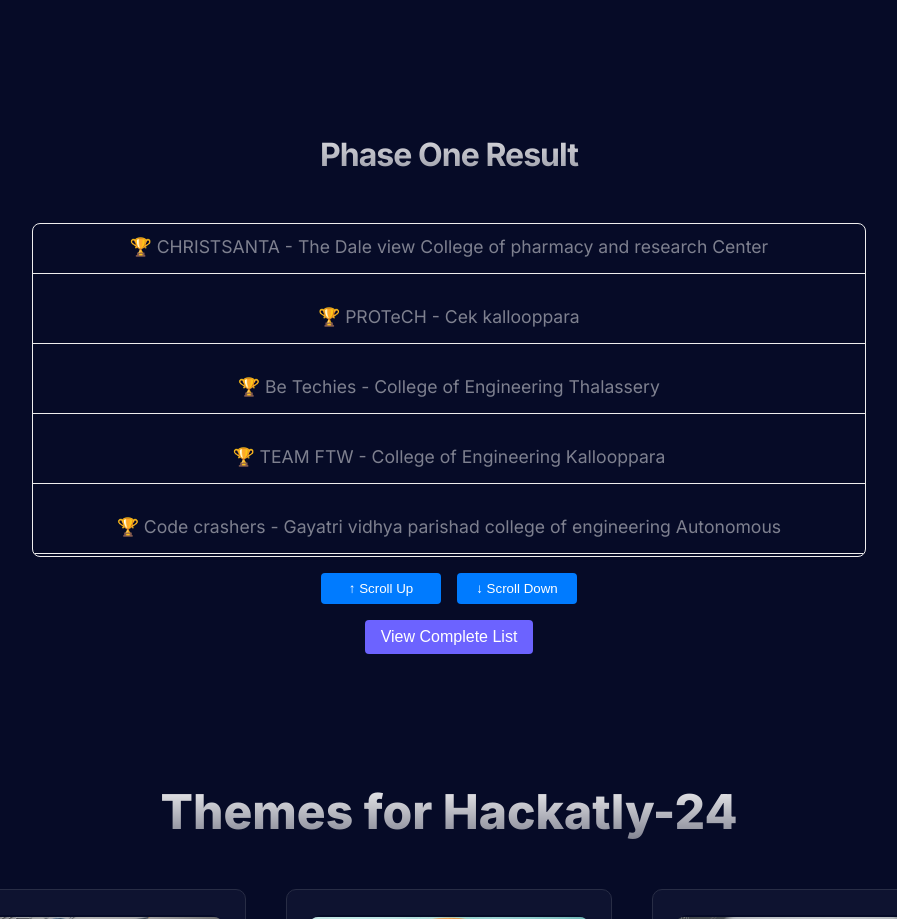
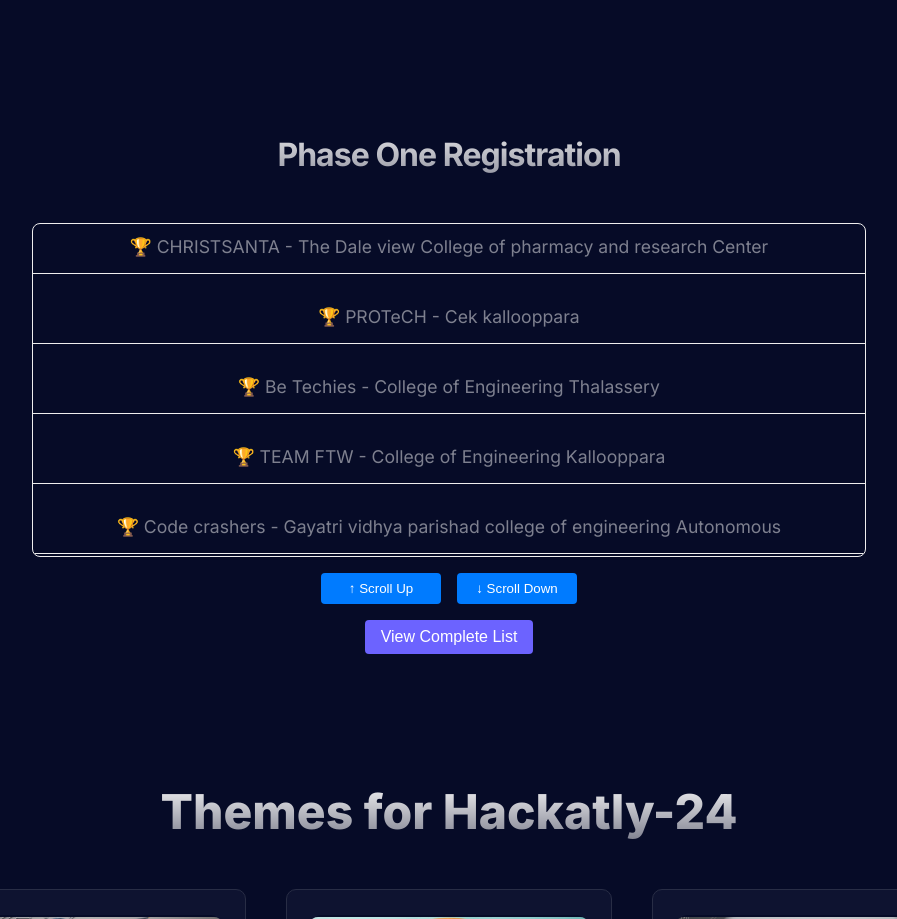
Before and after one commit to VyshnavSanthosh/HackatlyNew, a plain HTML site: page index.html in a window 1280 px wide. Shown: the part 2667-3586 px from the top of the page, without its empty margins (191-1088 px from the left). Drawn offline with nearby package versions, Linux system fonts and the light colour scheme.

Commit message:
Update index.html

```diff
--- a/index.html
+++ b/index.html
@@ -171,7 +171,7 @@
 
    <section class="phase-one">
      <div class="title">
-       <h1 class="themes-for-hackatly-24">Phase One Result</h1>
+       <h1 class="themes-for-hackatly-24">Phase One Registration</h1>
      </div>
      <div class="results-scroll" id="resultsContainer">
        <ul id="resultsList">
```
